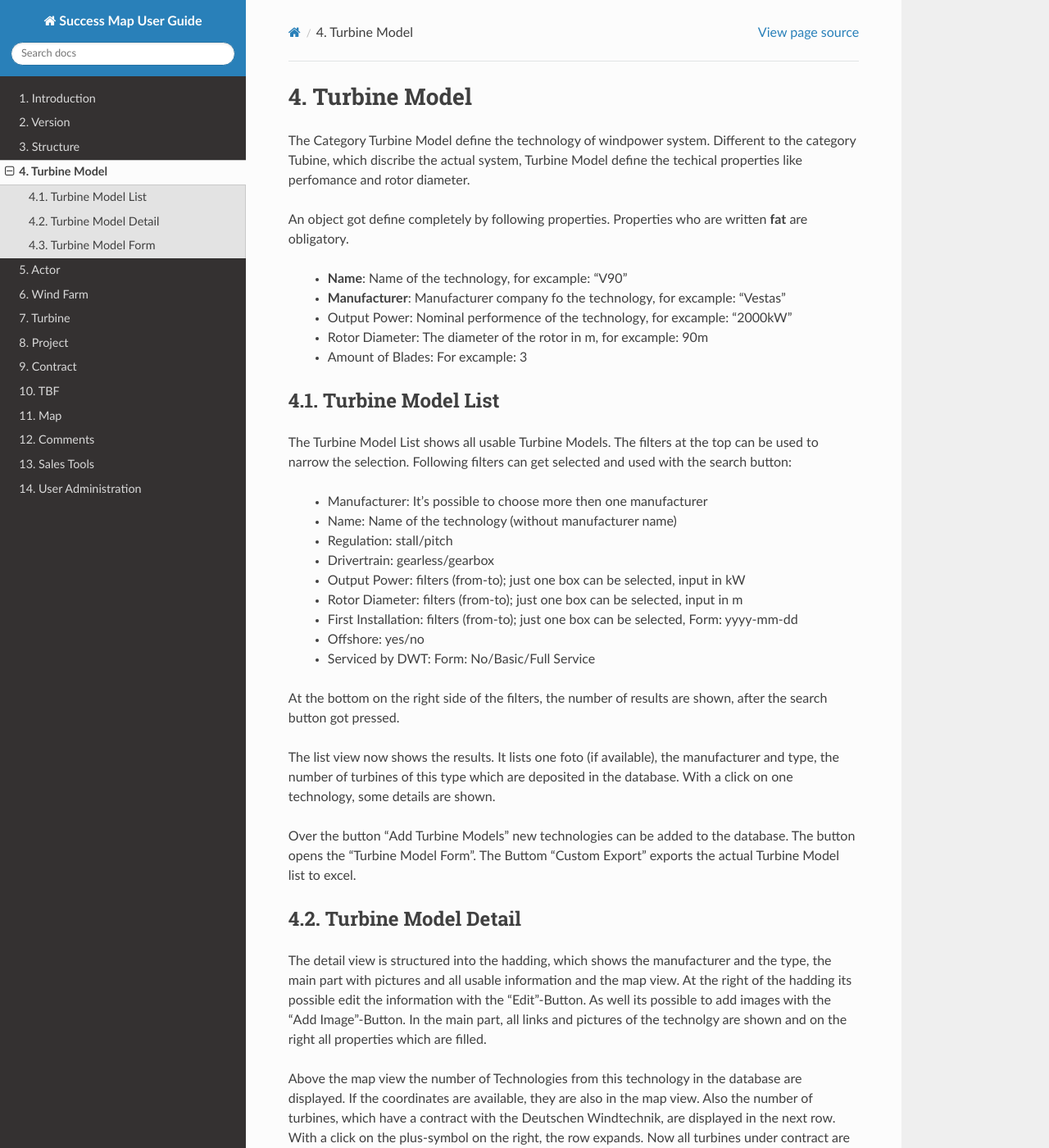
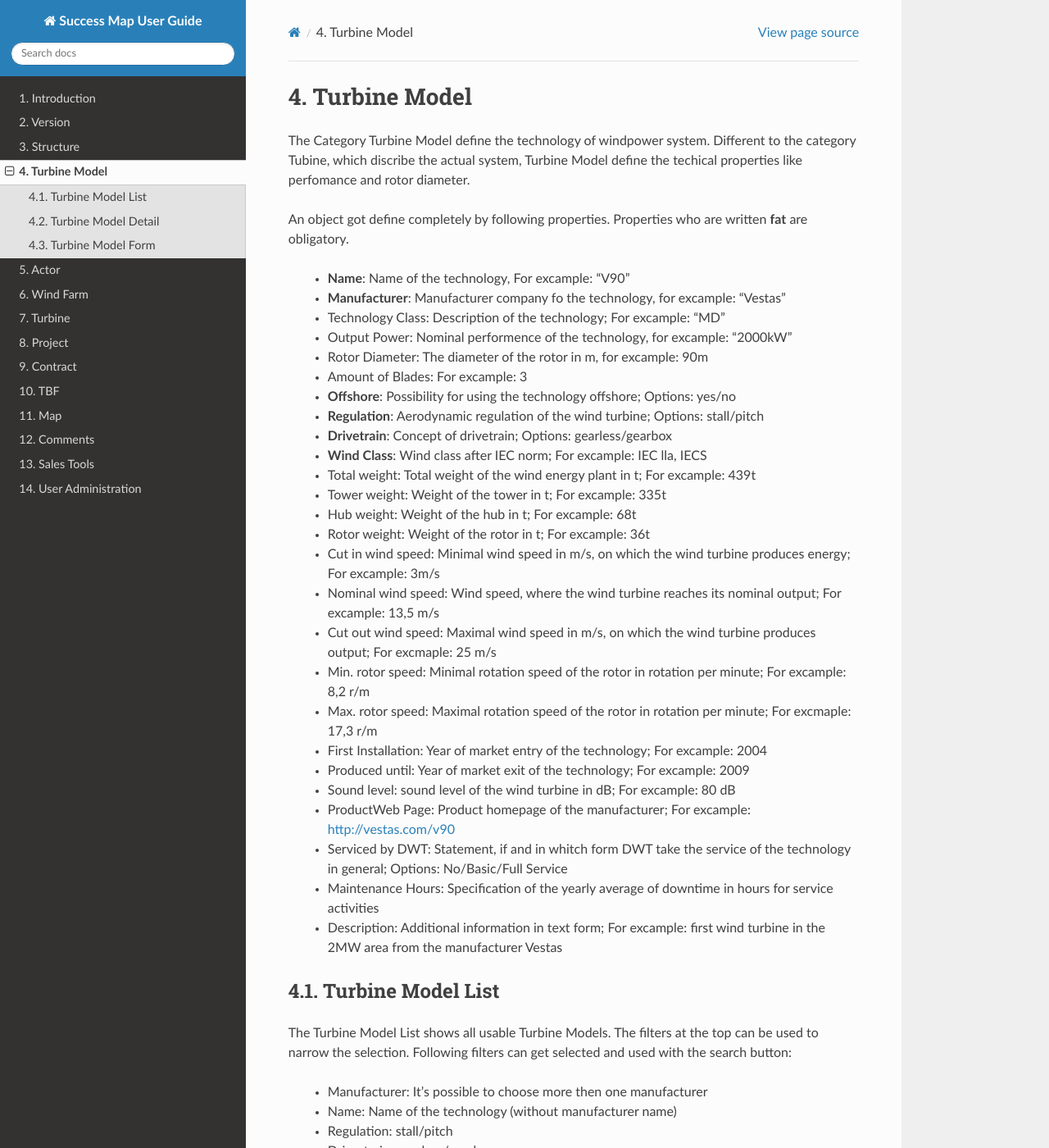
Before and after one commit to S73FF3N/iwedb, a Sphinx documentation site: the page built from docs/source/turbine_model/index.rst, in a window 1280 px wide and 1400 px high. Shown: the whole window at 82% size. Built offline with Sphinx 7.4.7 and the Read the Docs theme 2.0.0, drawn with Linux system fonts in a browser that asks for light colours.

Commit message:
commit from 11.03.2020

```diff
--- a/docs/source/project/index.rst
+++ b/docs/source/project/index.rst
@@ -27,6 +27,7 @@ Projects are sales activities, which are mostly based on one wind farm. A projec
     *   ZOP (machine & tower): Neccessity of a condition based check (machine & Tower) before contract start; Options: yes/no
     *   ZOP (rotor): Neccessity of a condition based check (rotor) before contract start; Options: yes/no
     *   Gearbox endoskopic inspection: Neccessity of a gearbox endoskopy before contract start; Options: yes/no
+    *   Tender: The project represents a tender; Options: yes/no
 
 Project List
 ------------
--- a/docs/source/turbine_model/index.rst
+++ b/docs/source/turbine_model/index.rst
@@ -6,12 +6,32 @@ and rotor diameter.
 
 An object got define completely by following properties. Properties who are written **fat** are obligatory.
 
-    *   **Name**: Name of the technology, for excample: "V90"
+    *   **Name**: Name of the technology, For excample: "V90"
     *   **Manufacturer**: Manufacturer company fo the technology, for excample: "Vestas"
+    *   Technology Class: Description of the technology; For excample: "MD"
     *   Output Power: Nominal performence of the technology, for excample: "2000kW"
     *   Rotor Diameter: The diameter of the rotor in m, for excample: 90m
     *   Amount of Blades: For excample: 3
-
+    *   **Offshore**: Possibility for using the technology offshore; Options: yes/no
+    *   **Regulation**: Aerodynamic regulation of the wind turbine; Options: stall/pitch
+    *   **Drivetrain**: Concept of drivetrain; Options: gearless/gearbox
+    *   **Wind Class**: Wind class after IEC norm; For excample: IEC lla, IECS
+    *   Total weight: Total weight of the wind energy plant in t; For excample: 439t
+    *   Tower weight: Weight of the tower in t; For excample: 335t
+    *   Hub weight: Weight of the hub in t; For excample: 68t
+    *   Rotor weight: Weight of the rotor in t; For excample: 36t
+    *   Cut in wind speed: Minimal wind speed in m/s, on which the wind turbine produces energy; For excample: 3m/s
+    *   Nominal wind speed: Wind speed, where the wind turbine reaches its nominal output; For excample: 13,5 m/s
+    *   Cut out wind speed: Maximal wind speed in m/s, on which the wind turbine produces output; For excmaple: 25 m/s
+    *   Min. rotor speed: Minimal rotation speed of the rotor in rotation per minute; For excample: 8,2 r/m
+    *   Max. rotor speed: Maximal rotation speed of the rotor in rotation per minute; For excmaple: 17,3 r/m
+    *   First Installation: Year of market entry of the technology; For excample: 2004
+    *   Produced until: Year of market exit of the technology; For excample: 2009
+    *   Sound level: sound level of the wind turbine in dB; For excample: 80 dB
+    *   ProductWeb Page: Product homepage of the manufacturer; For excample: http://vestas.com/v90
+    *   Serviced by DWT: Statement, if and in whitch form DWT take the service of the technology in general; Options: No/Basic/Full Service
+    *   Maintenance Hours: Specification of the yearly average of downtime in hours for service activities
+    *   Description: Additional information in text form; For excample: first wind turbine in the 2MW area from the manufacturer Vestas
 
 Turbine Model List
 ------------------
--- a/docs/source/user_administration/index.rst
+++ b/docs/source/user_administration/index.rst
@@ -8,6 +8,10 @@ success-map@deutsche-windtechnik.com.
 Users can log in over the "Login" button un the top right edge with their
 assigned user name and password. Logged in users now have the possibility to
 see their user information and change the password over the button "User".
+
+As well there is the possibility to select the preferred language. The languages
+"English" and "Deutsch" can be selected. Depending on the selectio, the content going
+to be displayed in the individual language.
 
 Groups
 ------
```
Also changed, not shown: docs/source/turbine/index.rst (+1 -6 lines).
